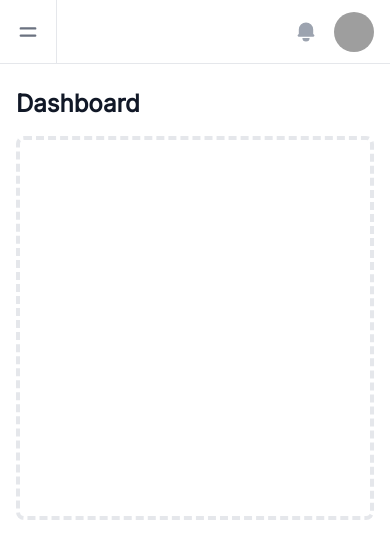
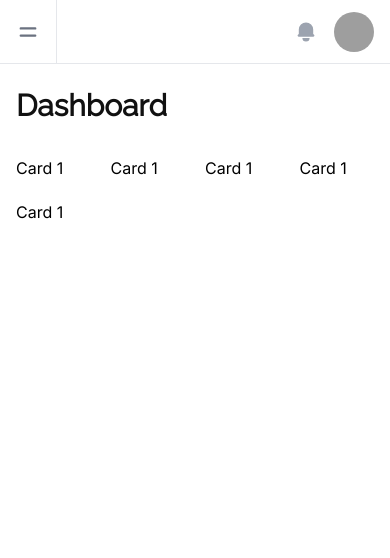
Before and after one commit to Rahat47/kanban-react-ts_weDevs, a React (Create React App) app: page /board in a window 390 px wide. Shown: the top 558 px of the page. Built offline with nearby package versions, Linux system fonts and the light colour scheme; grey boxes are pictures that could not be loaded.

Commit message:
redux integration done

```diff
--- a/package.json
+++ b/package.json
@@ -23,6 +23,7 @@
         "@fontsource/source-sans-pro": "^4.5.3",
         "@headlessui/react": "^1.5.0",
         "@heroicons/react": "^1.0.6",
+        "@reduxjs/toolkit": "^1.8.0",
         "@tailwindcss/forms": "^0.5.0",
         "@testing-library/jest-dom": "^5.14.1",
         "@testing-library/react": "^12.0.0",
@@ -34,6 +35,7 @@
         "react": "^17.0.2",
         "react-dom": "^17.0.2",
         "react-loader-spinner": "^6.0.0-0",
+        "react-redux": "^7.2.6",
         "react-router-dom": "^6.2.2",
         "react-scripts": "5.0.0",
         "typescript": "^4.4.2",
--- /dev/null
+++ b/src/components/CardContainer.tsx
@@ -0,0 +1,9 @@
+import { FC } from "react";
+
+type Props = {};
+
+const CardContainer: FC<Props> = ({ children }) => {
+    return <div className="grid grid-cols-4 gap-5 py-8">{children}</div>;
+};
+
+export default CardContainer;
--- a/src/components/Layout.tsx
+++ b/src/components/Layout.tsx
@@ -6,8 +6,8 @@ const Layout: FC = ({ children }) => {
     return (
         <>
             <SidebarWrapper>
+                {children}
                 <Outlet />
-                {children}
             </SidebarWrapper>
         </>
     );
--- a/src/components/SidebarMobile.tsx
+++ b/src/components/SidebarMobile.tsx
@@ -28,7 +28,7 @@ const SidebarMobile: FC<Props> = ({ setSidebarOpen, sidebarOpen }) => {
                     leaveFrom="opacity-100"
                     leaveTo="opacity-0"
                 >
-                    <Dialog.Overlay className="fixed inset-0 bg-gray-600 bg-opacity-75" />
+                    <Dialog.Overlay className="fixed inset-0 bg-gray-700 bg-opacity-75" />
                 </Transition.Child>
                 <Transition.Child
                     as={Fragment}
@@ -81,6 +81,7 @@ const SidebarMobile: FC<Props> = ({ setSidebarOpen, sidebarOpen }) => {
                                             )
                                         }
                                         end
+                                        onClick={() => setSidebarOpen(false)}
                                     >
                                         {({ isActive }) => (
                                             <>
--- a/src/components/SidebarWrapper.tsx
+++ b/src/components/SidebarWrapper.tsx
@@ -54,9 +54,10 @@ const SidebarWrapper: FC = ({ children }) => {
                 </div>
             </div>
             <div className="md:pl-56">
-                <div className="mx-auto flex max-w-4xl flex-col md:px-8 xl:px-0">
+                <div className="mx-auto flex max-w-7xl flex-col md:px-8 xl:px-4">
                     <Navbar setSidebarOpen={setSidebarOpen} />
 
+                    {/* Contents Will Render Here */}
                     {children}
                 </div>
             </div>
--- a/src/components/index.ts
+++ b/src/components/index.ts
@@ -5,3 +5,4 @@ export { default as SidebarWrapper } from "./SidebarWrapper";
 export { default as SidebarMobile } from "./SidebarMobile";
 export { default as Navbar } from "./Navbar";
 export { default as LazyRender } from "./LazyRender";
+export { default as CardContainer } from "./CardContainer";
--- a/src/index.tsx
+++ b/src/index.tsx
@@ -3,15 +3,19 @@ import ReactDOM from "react-dom";
 import "./index.css";
 import App from "./App";
 import { BrowserRouter } from "react-router-dom";
+import { Provider } from "react-redux";
+import store from "./redux/store";
 
 import "@fontsource/inter";
 import "@fontsource/raleway";
 
 ReactDOM.render(
     <React.StrictMode>
-        <BrowserRouter>
-            <App />
-        </BrowserRouter>
+        <Provider store={store}>
+            <BrowserRouter>
+                <App />
+            </BrowserRouter>
+        </Provider>
     </React.StrictMode>,
     document.getElementById("root")
 );
--- /dev/null
+++ b/src/models/index.ts
@@ -0,0 +1,12 @@
+export interface List {
+    id: number;
+    title: string;
+    cards: Card[];
+}
+
+export interface Card {
+    id: number;
+    title: string;
+    completed: boolean;
+    important: boolean;
+}
--- a/src/pages/Board.tsx
+++ b/src/pages/Board.tsx
@@ -1,18 +1,23 @@
+import { CardContainer } from "../components";
+
 const Board = () => {
     return (
         <div className="flex-1">
             <div className="py-6">
                 <div className="px-4 sm:px-6 md:px-0">
-                    <h1 className="text-2xl font-semibold text-gray-900">
+                    <h1 className="font-heading text-3xl font-semibold text-primary-black">
                         Dashboard
                     </h1>
                 </div>
                 <div className="px-4 sm:px-6 md:px-0">
-                    {/* Replace with your content */}
-                    <div className="py-4">
-                        <div className="h-96 rounded-lg border-4 border-dashed border-gray-200" />
-                    </div>
-                    {/* /End replace */}
+                    {/*Need to create the kanban board here */}
+                    <CardContainer>
+                        <h1>Card 1</h1>
+                        <h1>Card 1</h1>
+                        <h1>Card 1</h1>
+                        <h1>Card 1</h1>
+                        <h1>Card 1</h1>
+                    </CardContainer>
                 </div>
             </div>
         </div>
--- /dev/null
+++ b/src/redux/features/listSlice.ts
@@ -0,0 +1,45 @@
+import { createSlice, PayloadAction } from "@reduxjs/toolkit";
+import type { List } from "../../models";
+import { RootState } from "../store";
+
+interface ListState {
+    value: List[];
+}
+
+const initialState: ListState = {
+    value: [],
+};
+
+export const listSlice = createSlice({
+    name: "list",
+    initialState,
+    reducers: {
+        addList: (state, action: PayloadAction<List>) => {
+            state.value.push(action.payload);
+        },
+
+        removeList: (state, action: PayloadAction<number>) => {
+            state.value = state.value.filter(
+                list => list.id !== action.payload
+            );
+        },
+
+        renameList: (
+            state,
+            action: PayloadAction<{ id: number; title: string }>
+        ) => {
+            const list = state.value.find(
+                list => list.id === action.payload.id
+            );
+            if (list) {
+                list.title = action.payload.title;
+            }
+        },
+    },
+});
+
+export const { addList, removeList, renameList } = listSlice.actions;
+
+export const selectLists = (state: RootState): List[] => state.lists.value;
+
+export default listSlice.reducer;
--- /dev/null
+++ b/src/redux/hooks/hooks.ts
@@ -0,0 +1,6 @@
+import { TypedUseSelectorHook, useDispatch, useSelector } from "react-redux";
+import type { RootState, AppDispatch } from "../store";
+
+// Use throughout your app instead of plain `useDispatch` and `useSelector`
+export const useAppDispatch = () => useDispatch<AppDispatch>();
+export const useAppSelector: TypedUseSelectorHook<RootState> = useSelector;
--- /dev/null
+++ b/src/redux/store.ts
@@ -0,0 +1,13 @@
+import { configureStore } from "@reduxjs/toolkit";
+import listReducer from "./features/listSlice";
+
+const store = configureStore({
+    reducer: {
+        lists: listReducer,
+    },
+});
+
+export default store;
+export type RootState = ReturnType<typeof store.getState>;
+
+export type AppDispatch = typeof store.dispatch;
```
Also changed, not shown: 1 other file (tests, documents, lock files or other folders).
